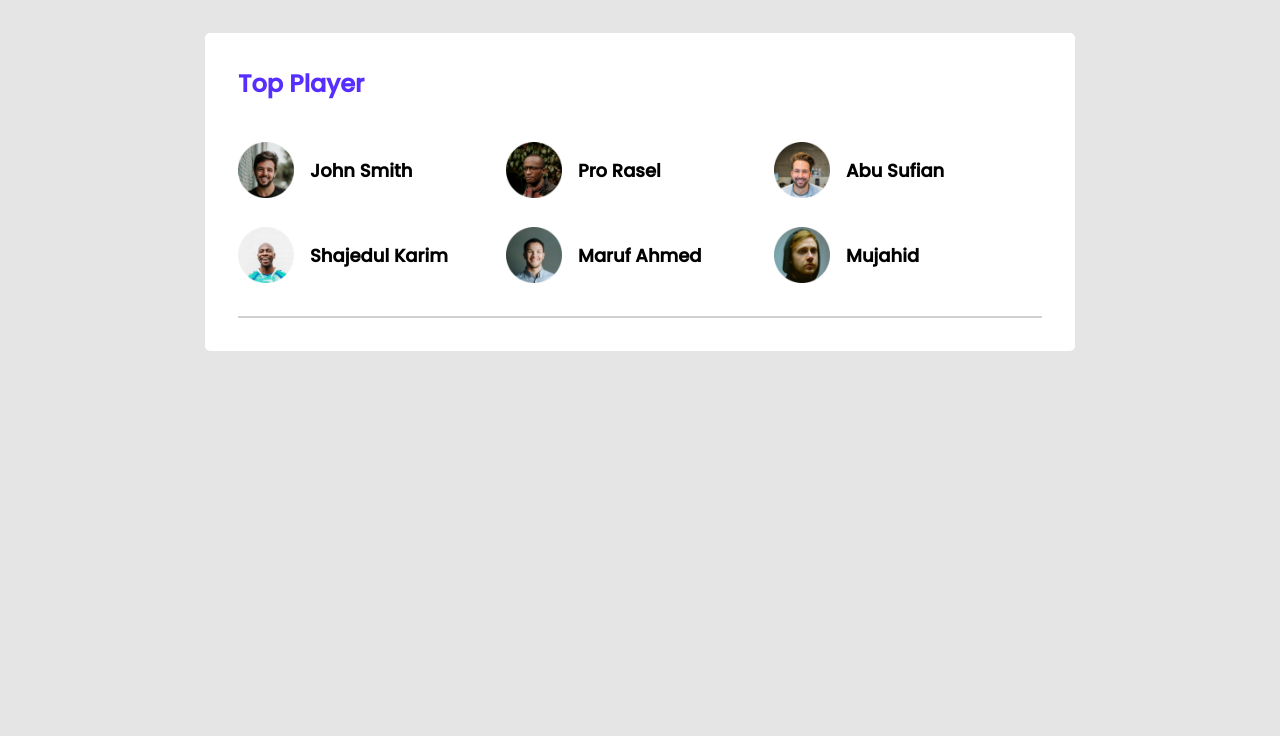
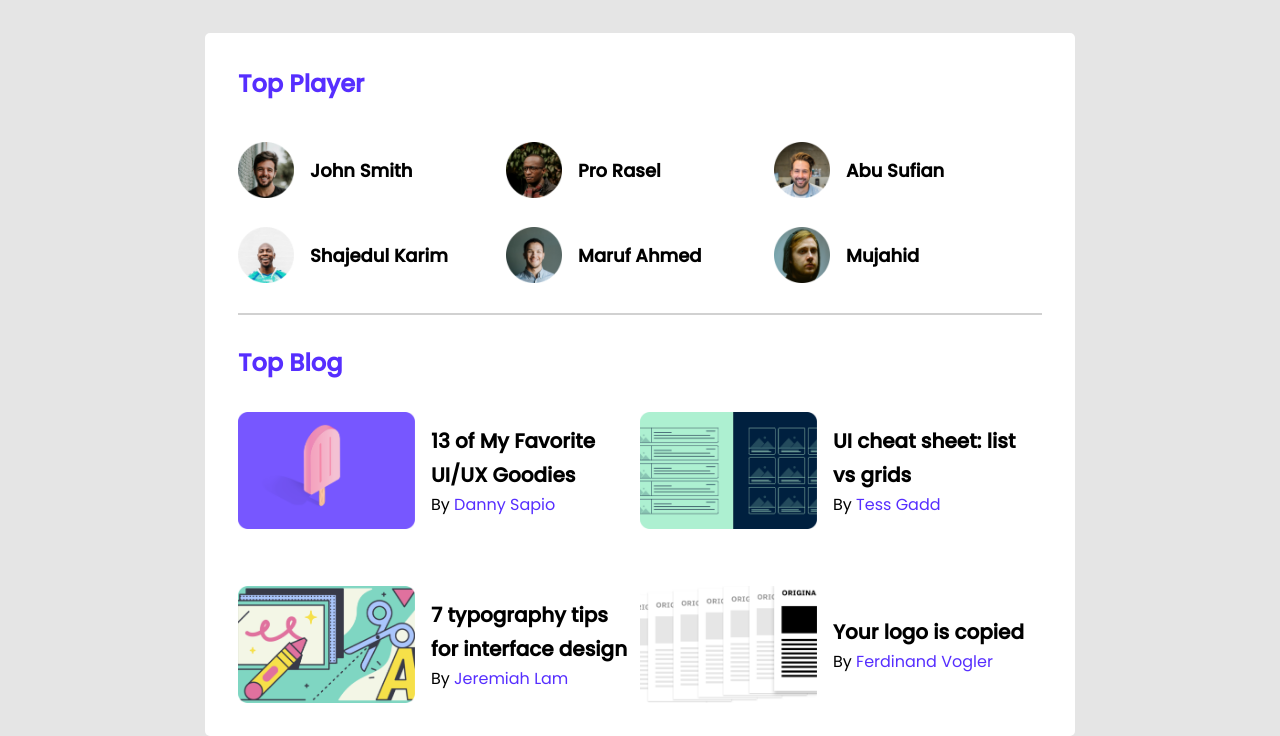
Before and after one commit to ahanafislam/PHero-leader-bord, a plain HTML site: page index.html in a window 1280 px wide. Shown: the part 97-833 px from the top of the page. Before the commit the page ends 800 px from the top, so only its background shows below. Drawn offline with Linux system fonts and the light colour scheme.

Commit message:
Done Top Blog Section

```diff
--- a/index.html
+++ b/index.html
@@ -66,6 +66,42 @@
         </section>
         <hr>
         <!-- End Code For Top Player -->
+
+        <!-- Start Code For Top Blog -->
+        <section>
+            <h1>Top Blog</h1>
+            <div class="top-blogs">
+                <article class="blog">
+                    <img src="images/blogs/blog-1.png" alt="blog-1 pic">
+                    <div class="blog-info">
+                        <h2>13 of My Favorite UI/UX Goodies</h2>
+                        <p>By<a href="#"> Danny Sapio</a></p>
+                    </div>
+                </article>
+                <article class="blog">
+                    <img src="images/blogs/blog-2.png" alt="blog-2 pic">
+                    <div class="blog-info">
+                        <h2>UI cheat sheet: list vs grids</h2>
+                        <p>By<a href="#"> Tess Gadd</a></p>
+                    </div>
+                </article>
+                <article class="blog">
+                    <img src="images/blogs/blog-3.png" alt="blog-3 pic">
+                    <div class="blog-info">
+                        <h2>7 typography tips for interface design</h2>
+                        <p>By<a href="#"> Jeremiah Lam</a></p>
+                    </div>
+                </article>
+                <article class="blog">
+                    <img src="images/blogs/blog-4.png" alt="blog-3 pic">
+                    <div class="blog-info">
+                        <h2>Your logo is copied</h2>
+                        <p>By<a href="#"> Ferdinand Vogler</a></p>
+                    </div>
+                </article>
+            </div>
+        </section>
+        <!-- End Code For Top Blog -->
     </main>
     <!-- Start Main Section -->
 </body>
--- a/style.css
+++ b/style.css
@@ -33,6 +33,11 @@ h1{
     line-height: 36px;
 }
 
+h2{
+    font-size: 20px;
+    line-height: 34px;
+}
+
 h3{
     font-size: 18px;
     line-height: 27px;
@@ -40,6 +45,7 @@ h3{
 
 hr{
     border: 1px solid #D1D1D1;
+    margin: 30px 0;
 }
 
 /* Style For Header Section */
@@ -54,6 +60,7 @@ header .container{
     justify-content: space-between;
     align-items: center;
     padding: 18px 0;
+    width: 90%;
     max-width: 870px;
 }
 
@@ -113,7 +120,6 @@ main{
 /* Style Top Player */
 .top-players{
     margin-top: 40px;
-    margin-bottom: 33px;
     display: grid;
     grid-template-columns: repeat(3, 1fr);
     row-gap: 29px;
@@ -130,6 +136,28 @@ main{
     margin-right: 16px;
 }
 
+/* Style for Top Blogs */
+.top-blogs{
+    display: grid;
+    grid-template-columns: repeat(2, 1fr);
+    row-gap: 26px;
+}
+
+.blog{
+    margin-top: 31px;
+    display: flex;
+    align-items: center;
+}
+
+.blog img{
+    width: 177px;
+    height: 117px;
+    margin-right: 16px;
+}
+
+.blog-info{
+}
+
 /* Medis Query For Diffrent Screen */
 @media only screen and (max-width: 870px){
     .top-players{
@@ -138,6 +166,10 @@ main{
 
     .container{
         width: 80%;
+    }
+
+    .top-blogs{
+        grid-template-columns: repeat(1, 1fr);
     }
 }
 
@@ -151,4 +183,9 @@ main{
     .top-players{
         grid-template-columns: repeat(1,1fr);
     }
+
+    .blog{
+        flex-wrap: wrap;
+        justify-content: center;
+    }
 }
```
